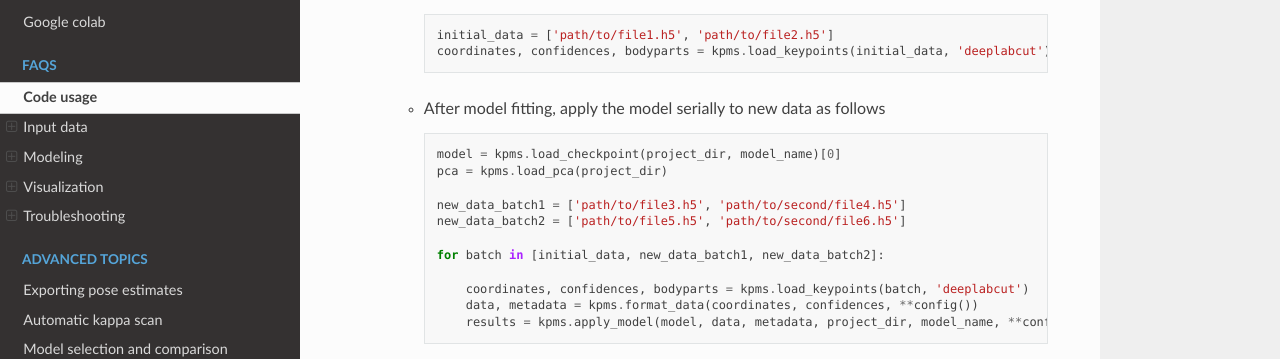
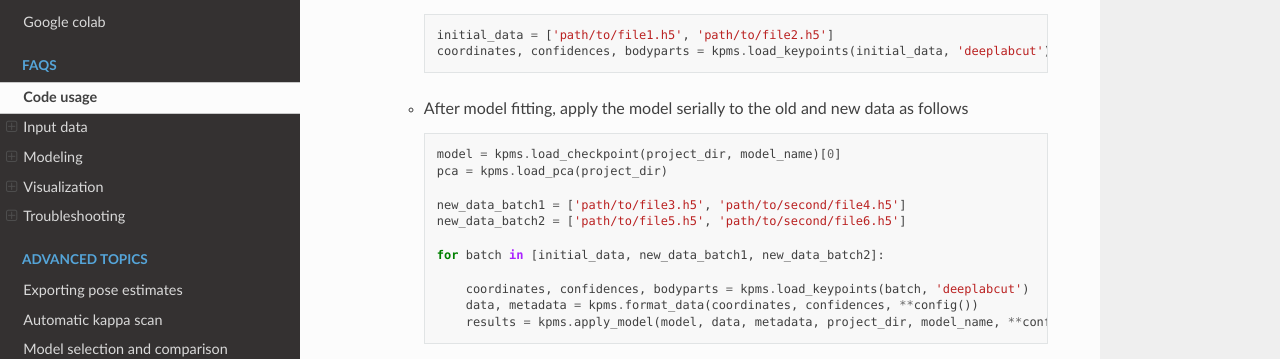
Before and after one commit to dattalab/keypoint-moseq, a Sphinx documentation site: the page built from docs/source/FAQs.rst, in a window 1280 px wide and 900 px high, scrolled down 12567 px. Shown: the part 159-518 px from the top of the window. Built offline with Sphinx 7.4.7 and the Read the Docs theme 3.1.0, drawn with Linux system fonts in a browser that asks for light colours; pages that are not in the unit, such as notebooks, are missing from menus.

Commit message:
tell users to apply model to old data as well as new data when fitting on subset and applying to whole

```diff
--- a/docs/source/FAQs.rst
+++ b/docs/source/FAQs.rst
@@ -478,7 +478,7 @@ There are two main causes of GPU out of memory (OOM) errors:
         initial_data = ['path/to/file1.h5', 'path/to/file2.h5']
         coordinates, confidences, bodyparts = kpms.load_keypoints(initial_data, 'deeplabcut')
 
-    - After model fitting, apply the model serially to new data as follows
+    - After model fitting, apply the model serially to the old and new data as follows
 
       .. code-block:: python
 
```
